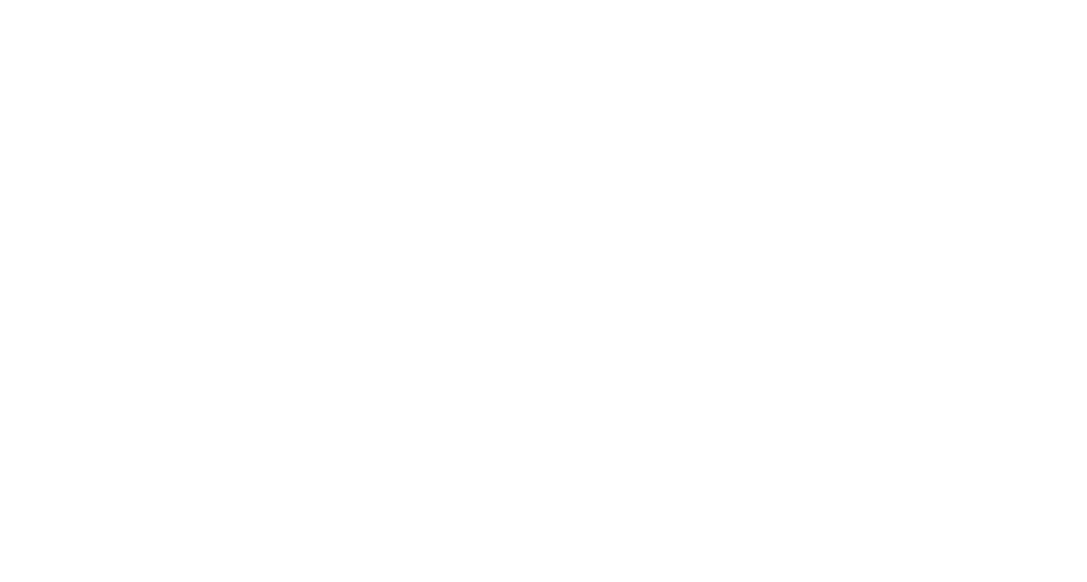
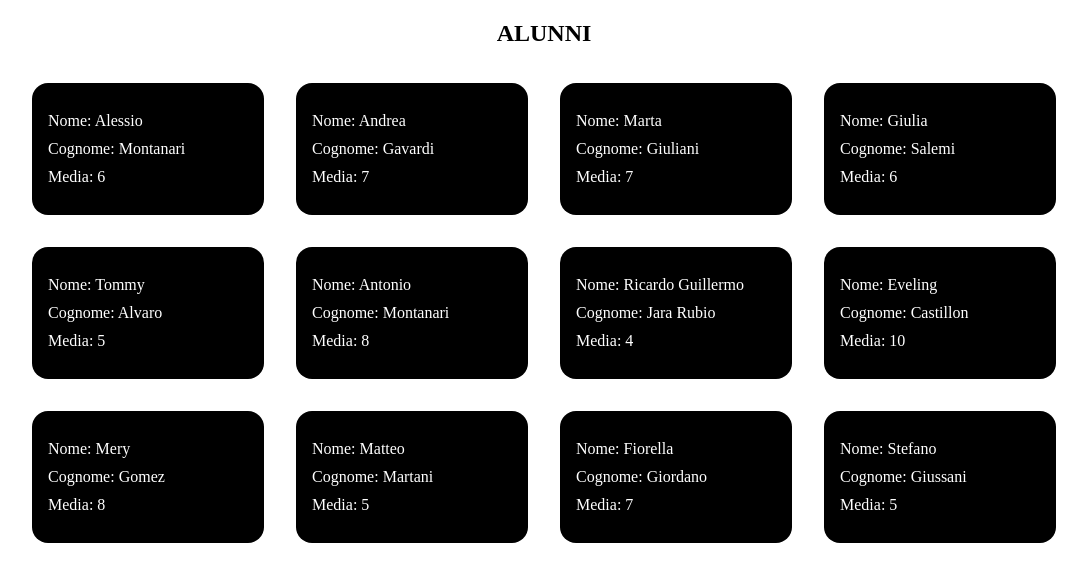
Before and after one commit to evelingcastillon/php-snacks-b1, a PHP site: page / in a window 1280 px wide. Before the commit the part shown is empty. Shown: the top 582 px of the page, without its empty margins (96-1183 px from the left). Run offline with PHP 8.4, Linux system fonts and the light colour scheme.

Commit message:
aggiunto 7

```diff
--- a/snack_7/index.php
+++ b/snack_7/index.php
@@ -2,4 +2,112 @@
 //Creare un array contenente qualche alunno di un’ipotetica classe.
 //Ogni alunno avrà Nome, Cognome e un array contenente i suoi voti scolastici.
 //Stampare Nome, Cognome e la media dei voti di ogni alunno.
+$alunni = [
+    [
+        'nome' => 'Alessio',
+        'cognome' => 'Montanari',
+        'media' => '6'
+    ],
+    [
+        'nome' => 'Andrea',
+        'cognome' => 'Gavardi',
+        'media' => '7'
+    ],
+    [
+        'nome' => 'Marta',
+        'cognome' => 'Giuliani',
+        'media' => '7'
+    ],
+    [
+        'nome' => 'Giulia',
+        'cognome' => 'Salemi',
+        'media' => '6'
+    ],
+    [
+        'nome' => 'Tommy',
+        'cognome' => 'Alvaro',
+        'media' => '5'
+    ],
+    [
+        'nome' => 'Antonio',
+        'cognome' => 'Montanari',
+        'media' => '8'
+    ],
+    [
+        'nome' => 'Ricardo Guillermo',
+        'cognome' => 'Jara Rubio',
+        'media' => '4'
+    ],
+    [
+        'nome' => 'Eveling',
+        'cognome' => 'Castillon',
+        'media' => '10'
+    ],
+    [
+        'nome' => 'Mery',
+        'cognome' => 'Gomez',
+        'media' => '8'
+    ],
+    [
+        'nome' => 'Matteo',
+        'cognome' => 'Martani',
+        'media' => '5'
+    ],
+    [
+        'nome' => 'Fiorella',
+        'cognome' => 'Giordano',
+        'media' => '7'
+    ],
+    [
+        'nome' => 'Stefano',
+        'cognome' => 'Giussani',
+        'media' => '5'
+    ],
+]
 ?>
+
+<!DOCTYPE html>
+<html lang="en">
+<head>
+    <meta charset="UTF-8">
+    <meta http-equiv="X-UA-Compatible" content="IE=edge">
+    <meta name="viewport" content="width=device-width, initial-scale=1.0">
+    <title>Document</title>
+    <style>
+    .alunni{
+        display: flex;
+        justify-content: center;
+        flex-wrap: wrap;
+    }
+    .card{
+        min-width: 200px;
+        background-color: black;
+        color: white;
+        margin: 1rem;
+        padding: 1rem;
+        line-height: 12px;
+        border-radius: 1rem;
+    }
+    h2{
+        text-align: center;
+
+    }
+    </style>
+</head>
+<body>
+
+    <h2>ALUNNI</h2>
+    <div class="alunni">
+    <?php foreach ($alunni as $key => $value) {
+        //var_dump($value['nome']); ?>
+        <div class="card">
+            <p>Nome: <?php echo $value['nome']; ?></p>
+            <p>Cognome: <?php echo $value['cognome']; ?></p>
+            <p>Media: <?php echo $value['media']; ?></p>
+        </div>
+
+    <?php
+    } ?>
+    </div>
+</body>
+</html>
```
Also changed, not shown: blocco_2/snack_2/index1.php (added, +27 -0 lines), blocco_2/snack_2/index2.php (added, +15 -0 lines).
